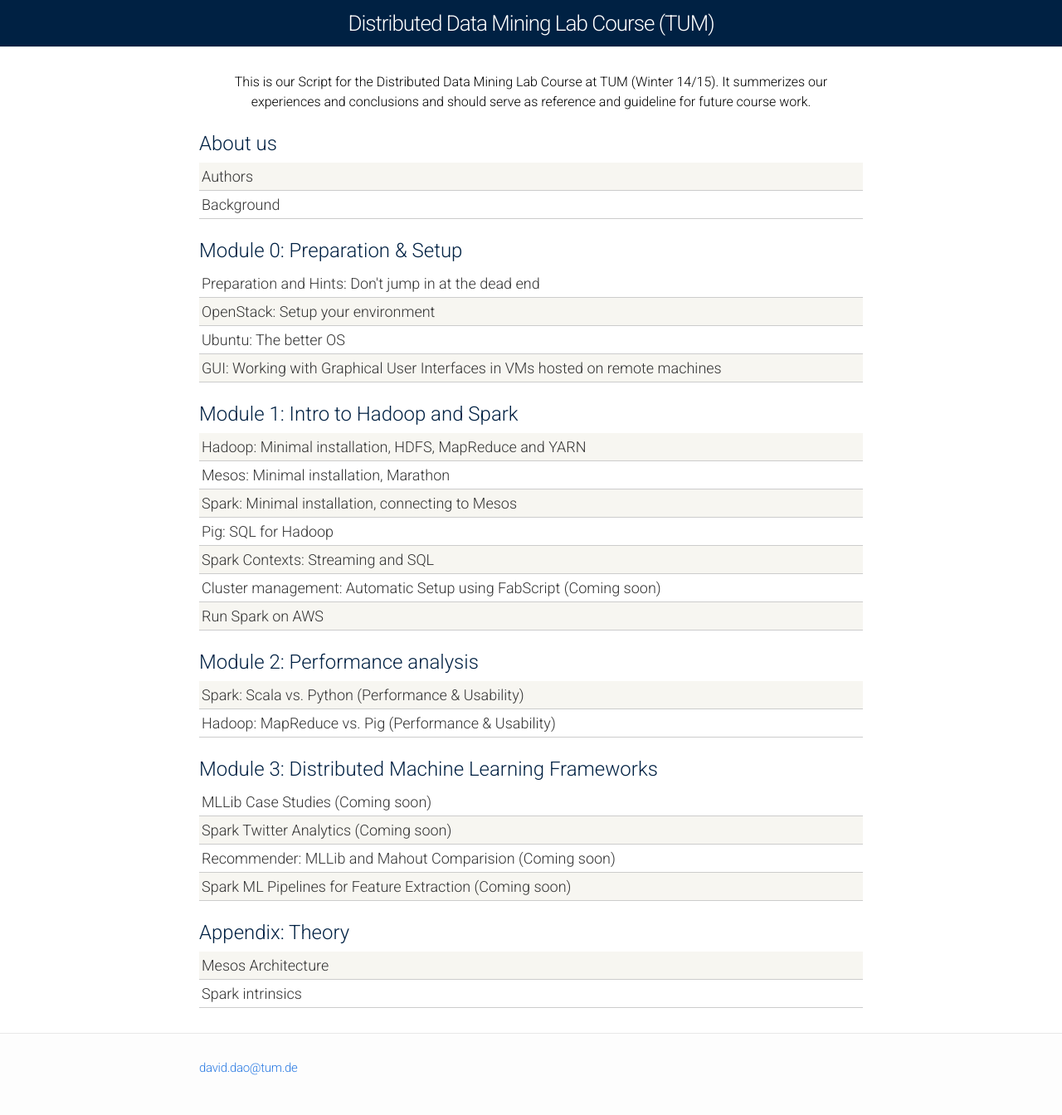
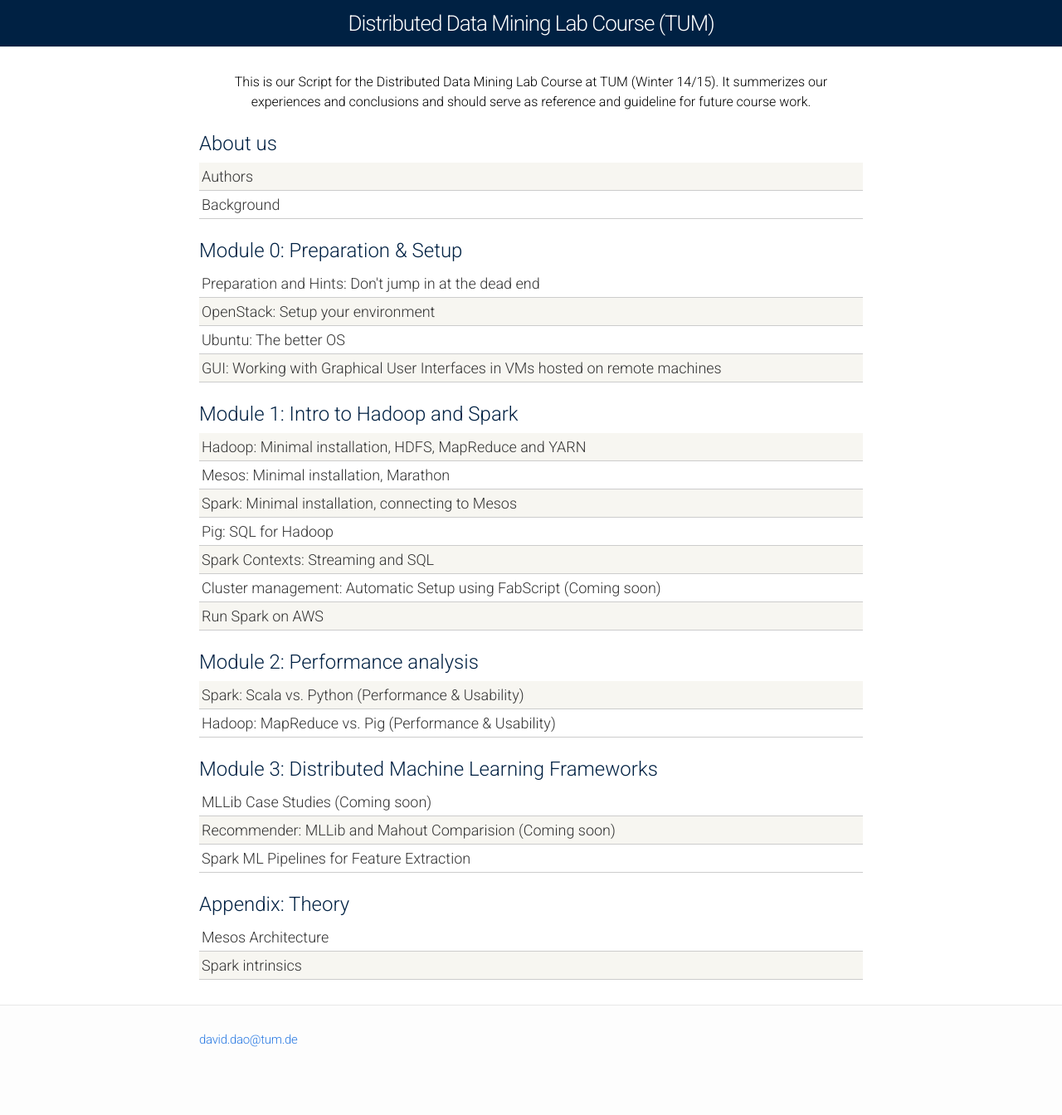
Before and after one commit to daviddao/ddm-script, a Jekyll site: the page built from index.html, in a window 1280 px wide. Shown: the whole page at 83% size. Built offline with Jekyll 4.4.1, drawn with Linux system fonts in a browser that asks for light colours; Markdown is read by kramdown in place of the engine named in the settings; after the commit the page ends 1310 px from its top, so only the background shows below that.

Commit message:
Update index.html

```diff
--- a/index.html
+++ b/index.html
@@ -117,20 +117,14 @@
     </div>
 
     <div class="materials-item">
-    <a href="twitter/">
-      Spark Twitter Analytics (Coming soon)
-    </a>
-    </div>
-
-    <div class="materials-item">
     <a href="recommender/">
       Recommender: MLLib and Mahout Comparision (Coming soon)
     </a>
     </div>
 
      <div class="materials-item">
-    <a href="pipelines/">
-      Spark ML Pipelines for Feature Extraction (Coming soon)
+    <a href="pipeline/">
+      Spark ML Pipelines for Feature Extraction
     </a>
     </div>
 
```
